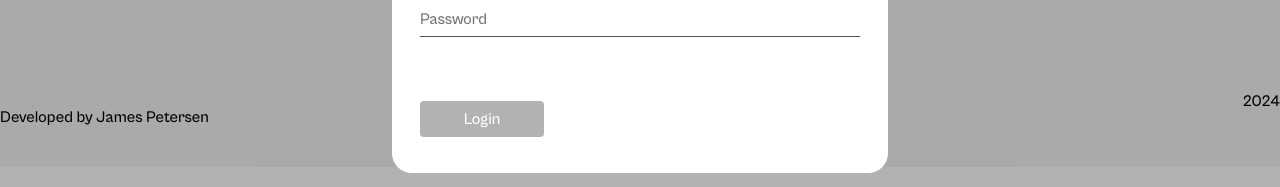
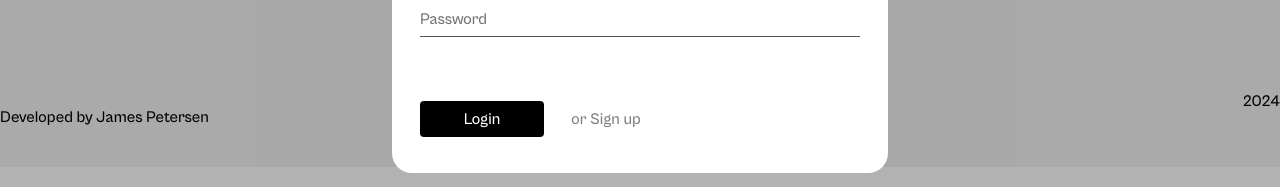
Before and after one commit to JFuton847/se_project_react, a React (Vite) app: page / in a window 1280 px wide. Both pictures are taken after a click on the button "Log In". Shown: the part 402-589 px from the top of the page. Built offline with nearby package versions, Linux system fonts and the light colour scheme; no server answers.

Commit message:
update buttons and update styling for edit profile submit button

```diff
--- a/src/blocks/ModalWithForm.css
+++ b/src/blocks/ModalWithForm.css
@@ -85,7 +85,51 @@
   width: 124px;
   height: 36px;
   margin-top: 32px;
-  background-color: rgba(0, 0, 0, 0.3);
+  background-color: #000 !important;
+  border: none;
+  border-radius: 4px;
+  color: #fff;
+  cursor: pointer;
+}
+
+.modal__submit-other {
+  width: 124px;
+  height: 36px;
+  margin-top: 32px;
+  background-color: transparent;
+  border: none;
+  border-radius: 4px;
+  color: rgba(0, 0, 0, 0.5);
+  cursor: pointer;
+}
+
+.modal__signup {
+  width: 124px;
+  height: 36px;
+  margin-top: 32px;
+  background-color: #000;
+  border: none;
+  border-radius: 4px;
+  color: #fff;
+  cursor: pointer;
+}
+
+.modal__signup-other {
+  width: 124px;
+  height: 36px;
+  margin-top: 32px;
+  background-color: transparent;
+  border: none;
+  border-radius: 4px;
+  color: rgba(0, 0, 0, 0.5);
+  cursor: pointer;
+}
+
+.modal__save-btn {
+  width: 124px;
+  height: 36px;
+  margin-top: 32px;
+  background-color: #000 !important;
   border: none;
   border-radius: 4px;
   color: #fff;
--- a/src/components/AddItemModal.jsx
+++ b/src/components/AddItemModal.jsx
@@ -1,5 +1,6 @@
 import React, { useState, useRef } from "react";
 import ModalWithForm from "../components/ModalWithForm";
+import "../blocks/ModalWithForm.css";
 
 const AddItemModal = ({ onClose, onAddItem, isOpen }) => {
   const [name, setName] = useState("");
@@ -106,6 +107,9 @@ const AddItemModal = ({ onClose, onAddItem, isOpen }) => {
           Cold
         </label>
       </fieldset>
+      <button className="modal__submit" type="submit">
+        {isSubmitting ? "Adding..." : "Add garment"}
+      </button>
     </ModalWithForm>
   );
 };
--- a/src/components/LoginModal.jsx
+++ b/src/components/LoginModal.jsx
@@ -1,5 +1,6 @@
 import React, { useState, useRef } from "react";
 import ModalWithForm from "./ModalWithForm";
+import "../blocks/ModalWithForm.css";
 
 const LoginModal = ({ onClose, onLogin, isOpen }) => {
   const [loginValues, setLoginValues] = useState({
@@ -54,6 +55,14 @@ const LoginModal = ({ onClose, onLogin, isOpen }) => {
           required
         />
       </label>
+      <div>
+        <button type="submit" className="modal__submit">
+          Login
+        </button>
+        <button type="button" className="modal__signup-other">
+          or Sign up
+        </button>
+      </div>
     </ModalWithForm>
   );
 };
--- a/src/components/ModalWithForm.jsx
+++ b/src/components/ModalWithForm.jsx
@@ -20,9 +20,6 @@ function ModalWithForm({
         ></button>
         <form ref={formRef} onSubmit={onSubmit} className="modal__form">
           {children}
-          <button type="submit" onClick={onSubmit} className="modal__submit">
-            {buttonText}
-          </button>
         </form>
       </div>
     </div>
--- a/src/components/RegisterModal.jsx
+++ b/src/components/RegisterModal.jsx
@@ -84,6 +84,14 @@ const RegisterModal = ({ onClose, onRegister, isOpen }) => {
           required
         />
       </label>
+      <div>
+        <button type="button" className="modal__signup">
+          Sign up
+        </button>
+        <button type="submit" className="modal__submit-other">
+          or Log in
+        </button>
+      </div>
     </ModalWithForm>
   );
 };
```
